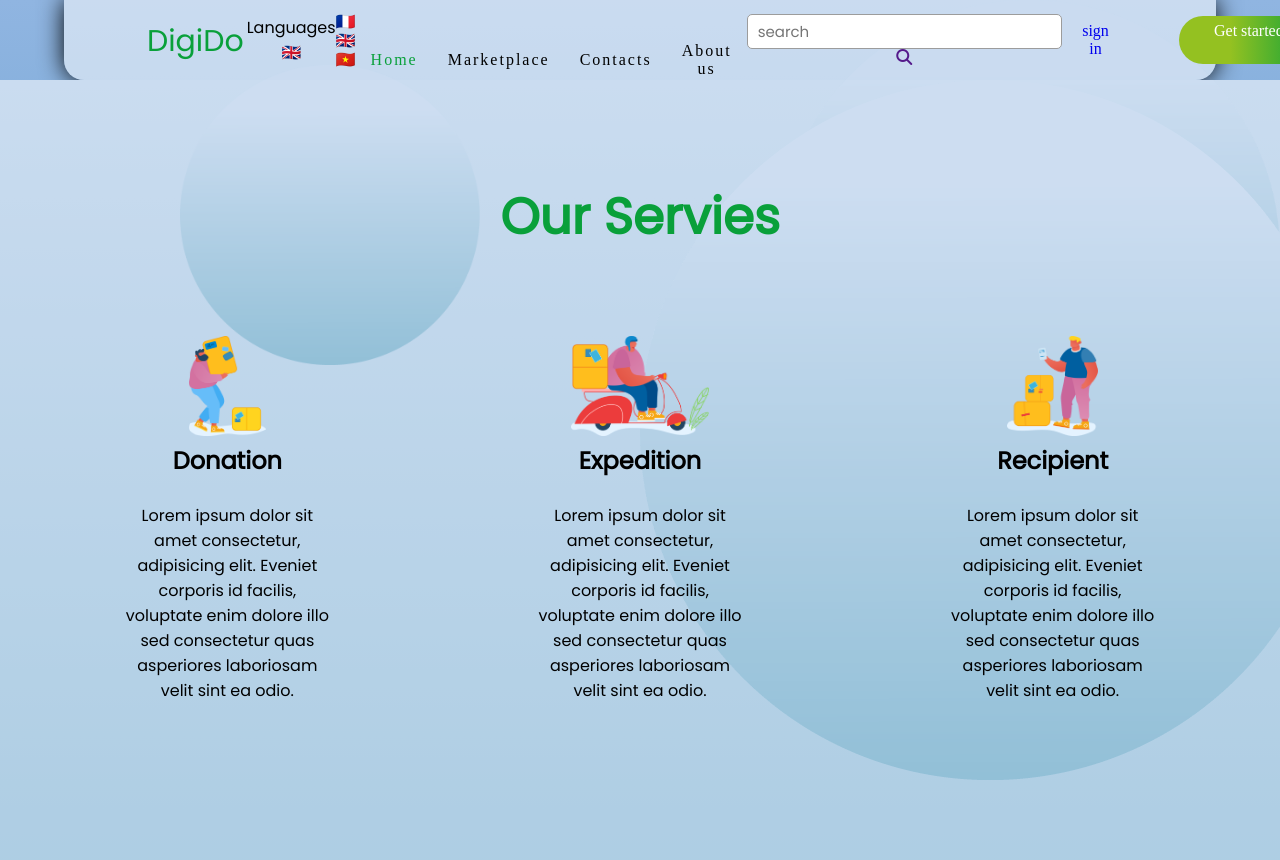
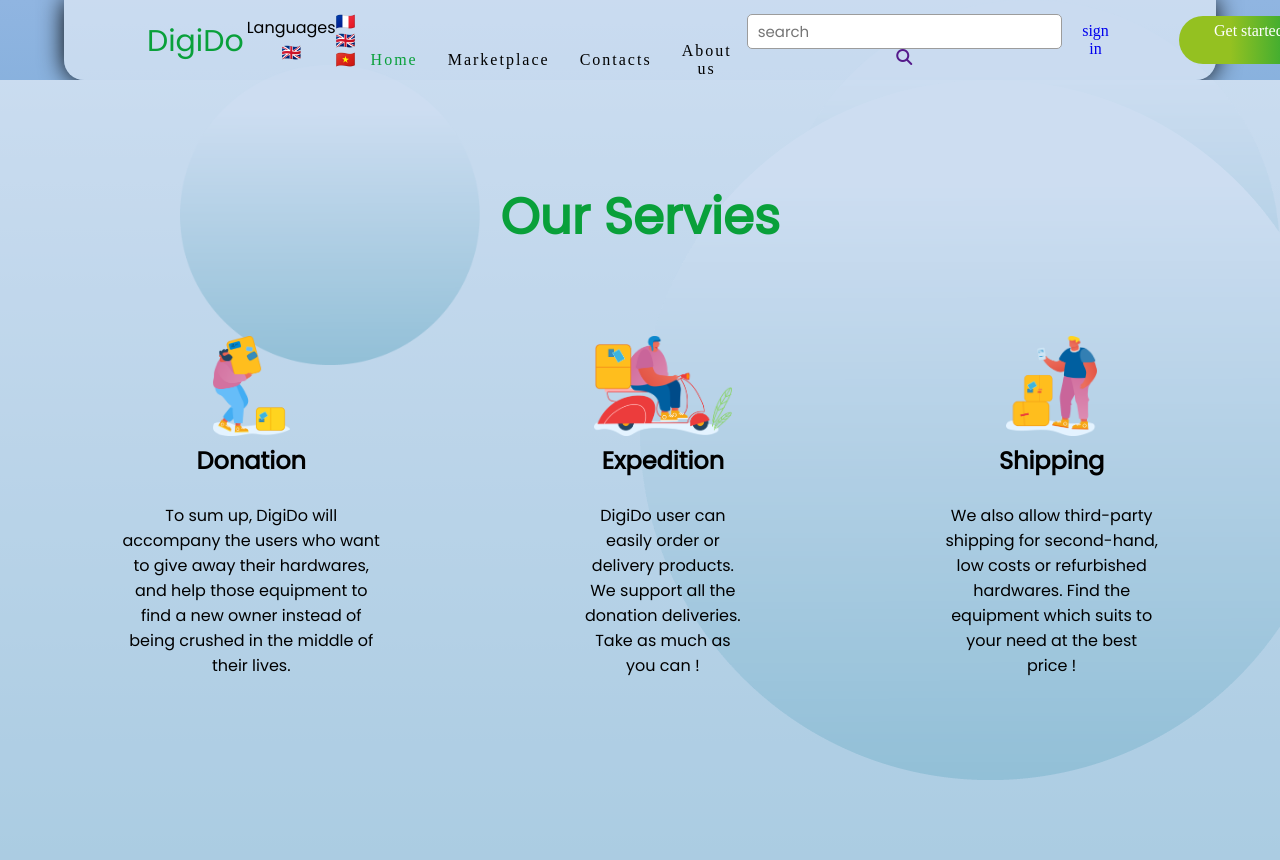
Before and after one commit to HumanITeam/DOGIDO, a PHP site: page /index.php?ref=about-us&lang=en in a window 1280 px wide; the page is wider, and only the part inside the window is pictured. Shown: the top 860 px of that part. Run offline with PHP 8.4, Linux system fonts and the light colour scheme; some libraries are stand-ins or nearby versions; some web fonts are replaced.

Commit message:
Update aboutus.php

```diff
--- a/en/php/aboutus.php
+++ b/en/php/aboutus.php
@@ -6,27 +6,22 @@
                 <img  class="service_image" src="img/donor.png" alt="">
                 <h2>Donation</h2>
                 <p>
-                    Lorem ipsum dolor sit amet consectetur, adipisicing elit. Eveniet corporis id facilis,
-                    voluptate enim dolore illo sed consectetur quas asperiores
-                    laboriosam velit sint ea odio.
+                    To sum up, DigiDo will accompany the users who want to give away their hardwares, and help
+					those equipment to find a new owner instead of being crushed in the middle of their lives.
                 </p>
             </div>
             <div class="service">
                 <img class="service_image" src="img/sender.png" alt="">
                 <h2>Expedition</h2>
                 <p>
-                    Lorem ipsum dolor sit amet consectetur, adipisicing elit. Eveniet corporis id facilis,
-                    voluptate enim dolore illo sed consectetur quas asperiores
-                    laboriosam velit sint ea odio.
+                    DigiDo user can easily order or delivery products. We support all the donation deliveries. Take as much as you can !
                 </p>
             </div>
             <div class="service">
                     <img class="service_image" src="img/recipient.png" alt="">
-                <h2>Recipient</h2>
+                <h2>Shipping</h2>
                 <p>
-                    Lorem ipsum dolor sit amet consectetur, adipisicing elit. Eveniet corporis id facilis,
-                    voluptate enim dolore illo sed consectetur quas asperiores
-                    laboriosam velit sint ea odio.
+                    We also allow third-party shipping for second-hand, low costs or refurbished hardwares. Find the equipment which suits to your need at the best price !
                 </p>
             </div>
         </div>
@@ -36,17 +31,14 @@
     </section>
 	<section class="about_us">
 
-            <h1>About us</h1>
+            <h1>Who are we ?</h1>
             <div  class="about">
                 <div class="_text">
                     <p>
-                        Lorem ipsum dolor sit amet consectetur adipisicing elit.
-                        Odio est excepturi fugit maiores labore esse, eius laborum dolore consequuntur distinctio sit enim facere ex amet optio,
-                        magnam sint ratione temporibus pariatur, a qui placeat eveniet. Laudantium, recusandae ipsum ipsa, placeat maxime necessitatibus est asperiores tenetur
-                        et architecto adipisci praesentium eveniet rem nisi, earum minima quibusdam exercitationem eaque? Consequatur commodi iste laudantium veniam dolores alias sequi excepturi!
-                        Quod nisi velit reiciendis molestias voluptatem temporibus, iusto facilis. Delectus, porro. Fugiat similique maiores hic rerum, voluptate ipsum illum eius nostrum eaque corrupti
-                        arum soluta praesentium cumque nesciunt eligendi facilis vero enim, modi architecto itaque odit quo sed! Voluptates in deserunt distinctio quae laudantium sit ipsam saepe iste quasi
-                        laboriosam placeat aliquam vitae maxime ea iusto quos magni soluta doloribus itaque, voluptate animi pariatur.
+                        Our HumanIT agency is made up of 14 students from multiple countries. From France, Vietnam, Morocco via Bulgaria and Lebanon,
+						we are a close-knit team. Our team is divided into 3 distinct poles: the web development pole, the design pole and the communication pole.
+						Each member of the agency puts their skills forward so that our work is as efficient as possible.
+						Our sole objective is to make DigiDo the best platform for the redistribution of used digital electronic equipment.
                     </p>
 
                 </div>
```
